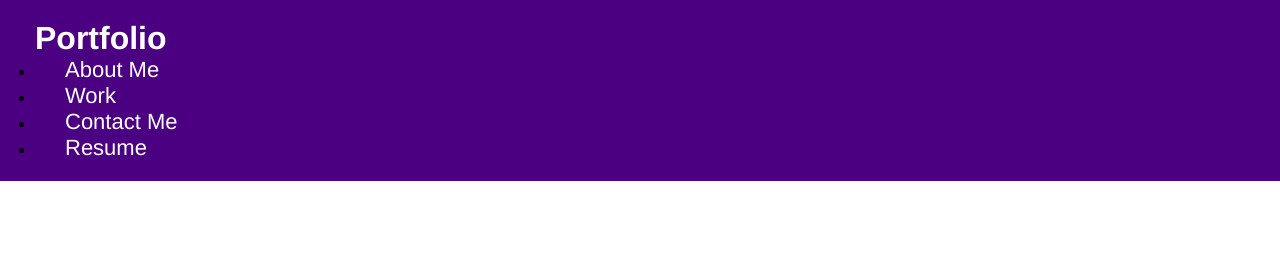
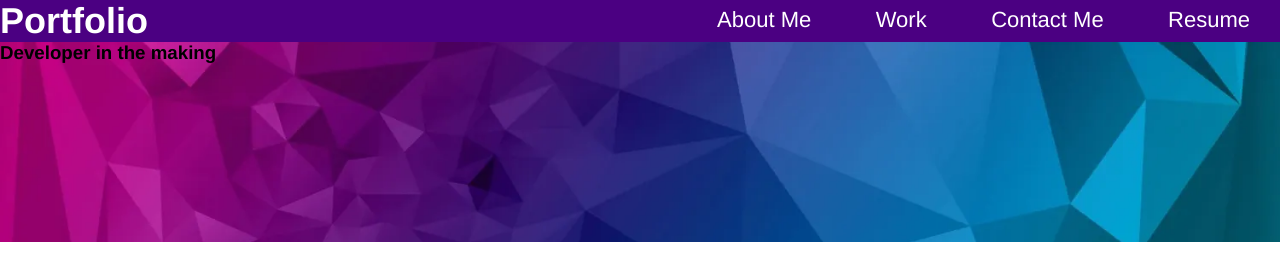
Before and after one commit to jinjoolee1/Emma-portfolio-project, a plain HTML site: page index.html in a window 1280 px wide. Drawn offline with Linux system fonts and the light colour scheme.

Commit message:
hero image added

```diff
--- a/assets/style.css
+++ b/assets/style.css
@@ -9,9 +9,16 @@ body {
   }
 
 header {
-    padding: 20px 35px;
     background-color: indigo;
 }
+
+header h1 {
+    font-weight: bold;
+    font-size: 36px;
+    color: #FFFFFF;
+    margin: 0;
+    display: inline;
+  }
 header nav ul li a {
     margin: 0 30px;
     font-weight: lighter;
@@ -22,3 +29,23 @@ header a {
     text-decoration: none;
     color: #FFFFFF;
 }
+header nav {
+    float: right;
+    margin: 7px 0;
+  }
+  header nav ul li {
+    display: inline;
+  }
+
+  header nav ul li a {
+    margin: 0 30px;
+    font-weight: lighter;
+    font-size: 22px;
+  }
+  .hero {
+    background-image: url("../images/header\ for\ portfolio.webp");
+    height: 200px;
+    background-size: cover;
+    background-position: center;
+    position: relative;
+  }
--- a/index.html
+++ b/index.html
@@ -25,3 +25,8 @@
         </ul>
     </nav>
     </header>
+    <section class="hero">
+            <h3>Developer in the making</h3>
+
+
+    </section>
```
Also changed, not shown: images/header for portfolio.webp (added).
